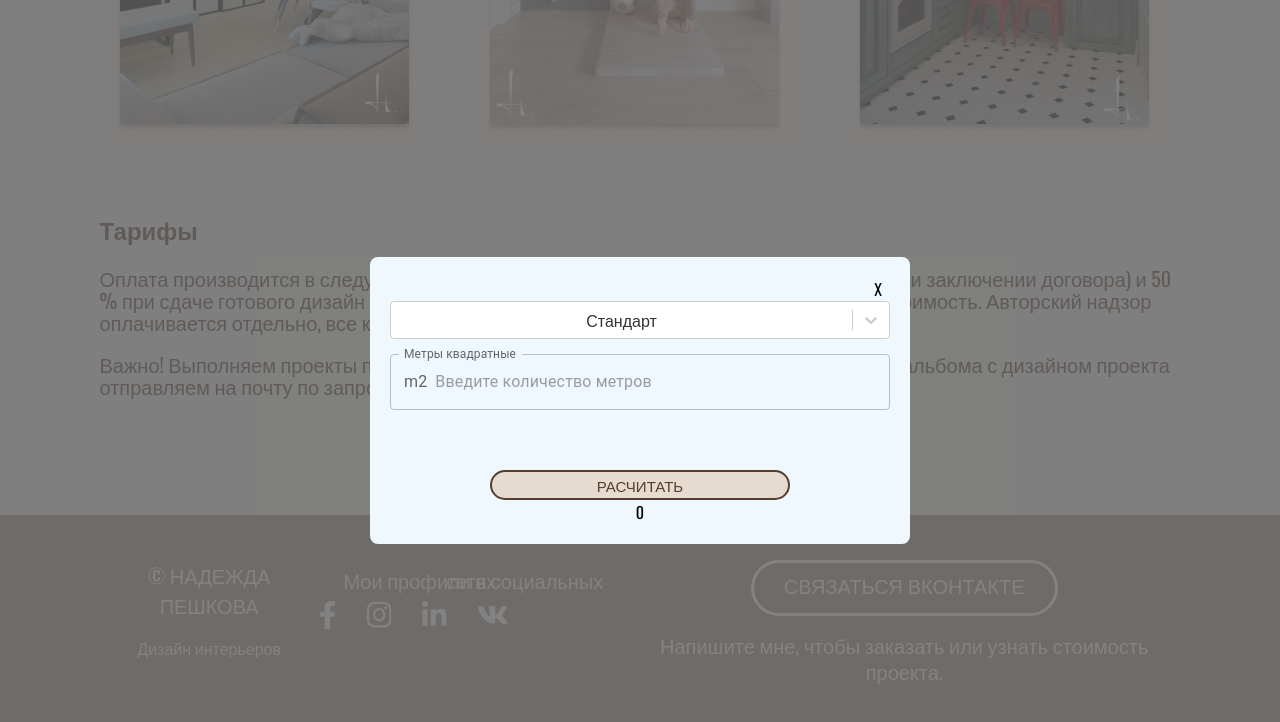
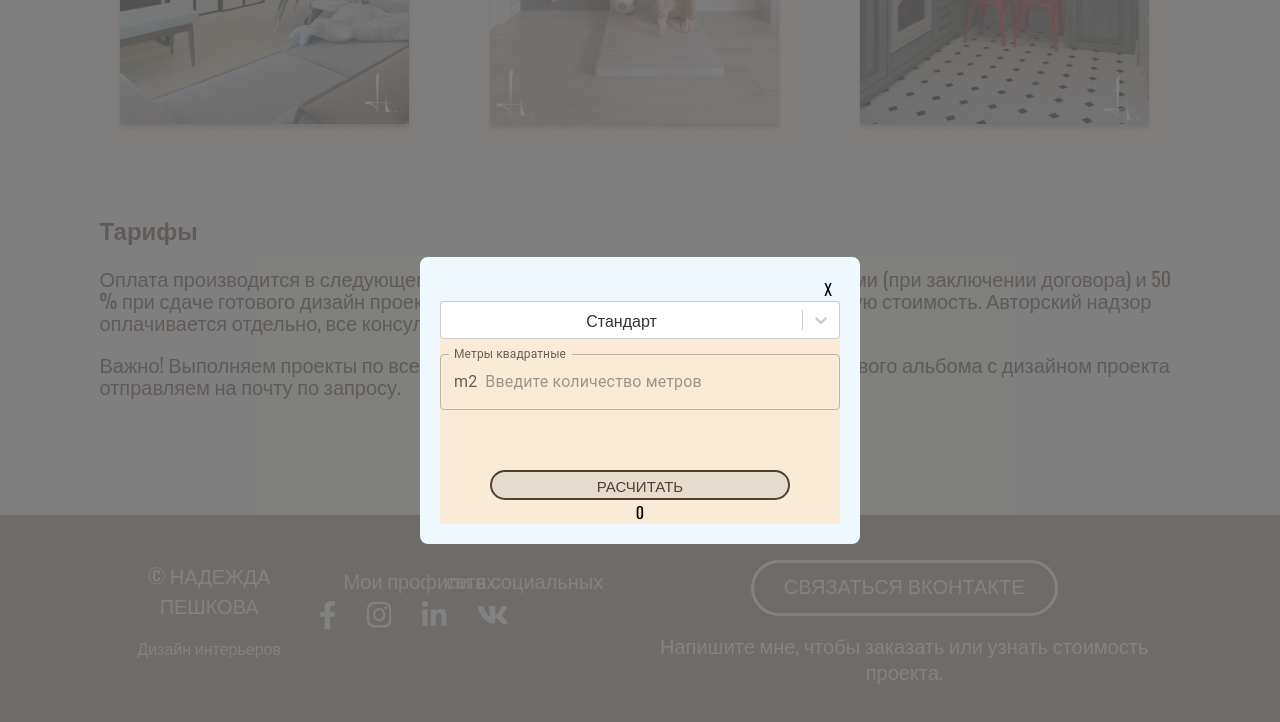
Before and after one commit to Inna7777/react-diploma, a React (Create React App) app: page / in a window 1280 px wide. Both pictures are taken after a click on the button "КАЛЬКУЛЯТОР ВАШЕГО ПРОЕКТА". Shown: the part 2359-3081 px from the top of the page. Built offline with nearby package versions, Linux system fonts and the light colour scheme.

Commit message:
Add calculator

```diff
--- a/src/components/CalculatorForm/CalculatorForm.jsx
+++ b/src/components/CalculatorForm/CalculatorForm.jsx
@@ -24,14 +24,14 @@ const CalculatorForm = (props) => {
     control,
     formState: {
            errors, //свойство проверки на ошибки
-      isValid,
+
     },
     handleSubmit,
     watch,
     reset,
 
   } = useForm({
-    mode: "onChange",
+    mode: "onBlur",
     defaultValues:{
       tarif: 1600,
       squareMetr: null
--- a/src/components/CalculatorForm/CalculatorForm.module.css
+++ b/src/components/CalculatorForm/CalculatorForm.module.css
@@ -1,14 +1,15 @@
 .calculationForm {
-  width: 500px;
+  width: 400px;
   margin: 0 auto;
   display: flex;
   flex-direction: column;
+  background-color: antiquewhite;
   gap: 15px;
 }
 
 .calculationInput {
   box-sizing: border-box;
-  width: 100%;
+  width: 60%;
   border-radius: 4px;
   border: 1px solid rgb(29, 28, 28);
   padding: 10px 15px;
```
